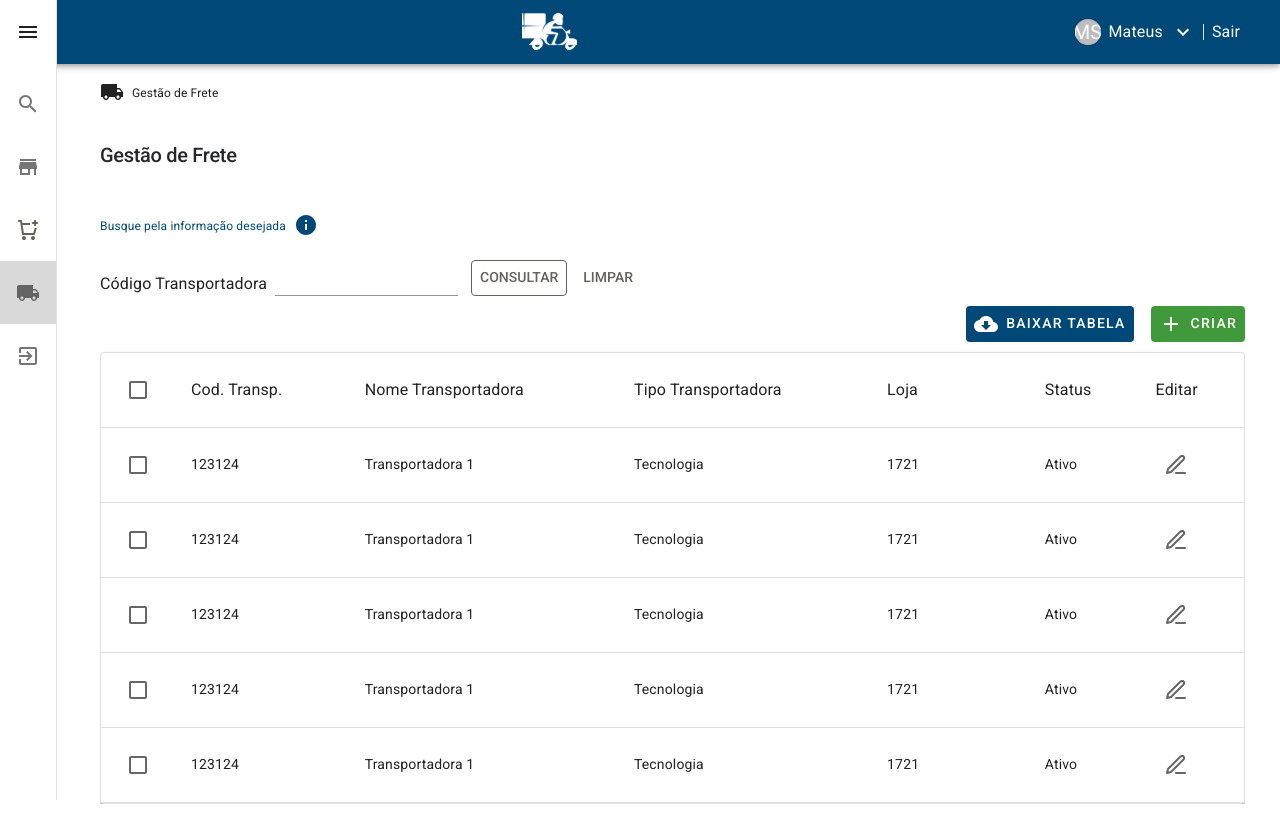
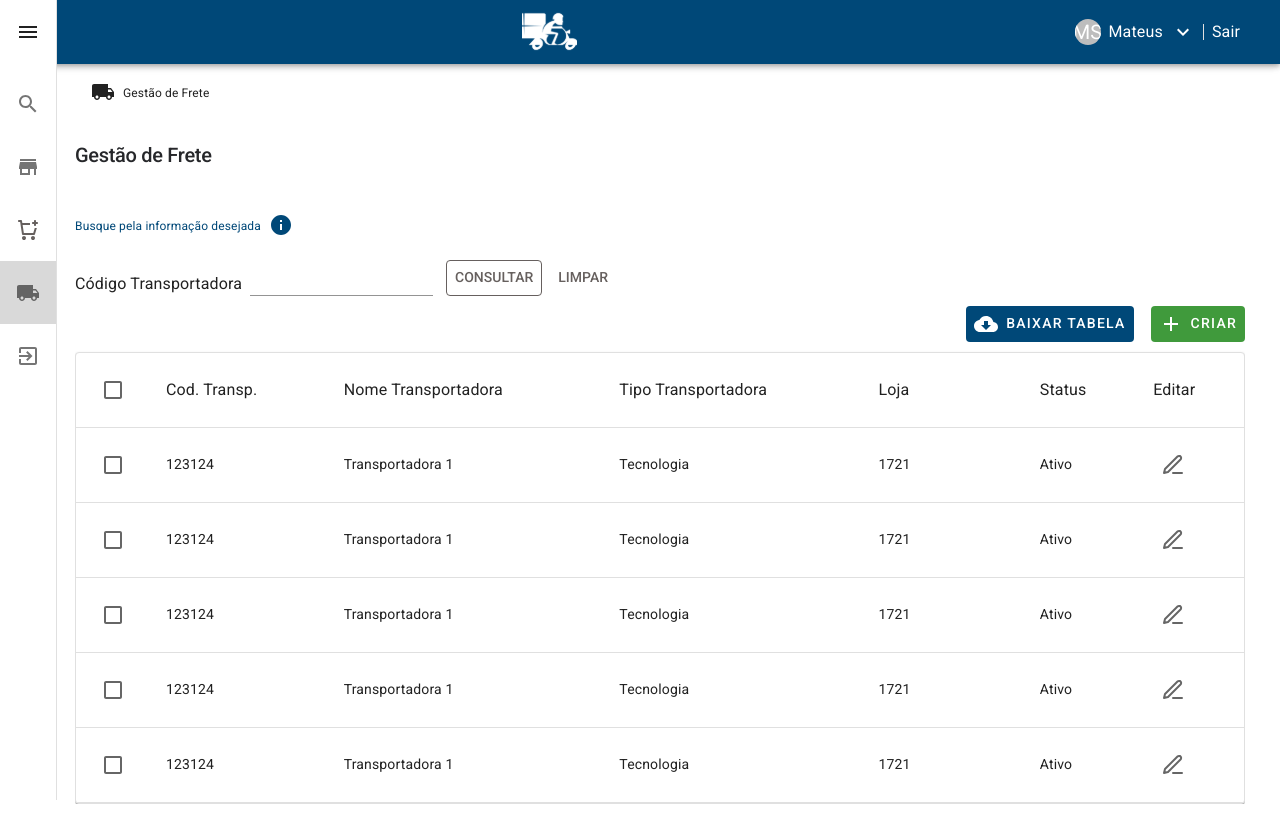
Before and after one commit to mateuso12/gpa-team-project, a React (Vite) app: page /freightManagement in a window 1280 px wide. Built offline with nearby package versions, Linux system fonts and the light colour scheme.

Commit message:
import modal and fix some styles

```diff
--- a/src/pages/FreightManagement/index.tsx
+++ b/src/pages/FreightManagement/index.tsx
@@ -1,7 +1,7 @@
 // import { useEffect } from 'react'
 import { Info, LocalShipping } from '@mui/icons-material'
 import { Button, Input, Tooltip, Typography } from '@mui/material'
-import { ShippingCompanyTable } from './components/ShippingCompanyTable'
+import { ShippingCompanyTable } from './components/ShippingCompanyTable/index'
 import * as Styled from './styles'
 
 export function FreightManagement() {
--- a/src/pages/FreightManagement/styles.ts
+++ b/src/pages/FreightManagement/styles.ts
@@ -1,7 +1,7 @@
 import { Box, Button, styled } from '@mui/material'
 
 export const Container = styled(Box)`
-  padding: 80px 35px 9px 100px;
+  padding: 80px 35px 9px 75px;
 
   h1 {
     margin-top: 30px;
@@ -11,6 +11,7 @@ export const NavTitle = styled('div')`
   display: flex;
   align-items: flex-end;
   gap: 0.5rem;
+  margin-left: 1rem;
 `
 export const SubtitlePage = styled('div')`
   display: flex;
```
